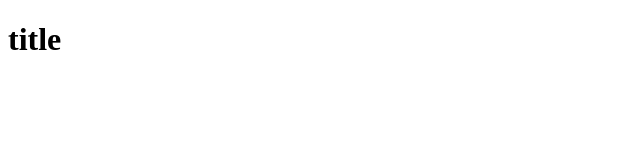
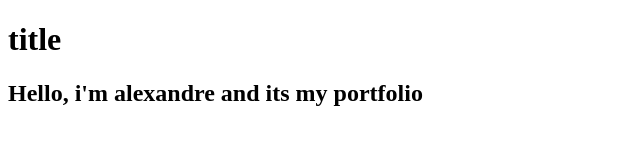
Before and after one commit to AlexandreLira/teste, a plain HTML site: page index.html in a window 1280 px wide. Shown: the whole page, without its empty margins (0-640 px from the left). Drawn offline with Linux system fonts and the light colour scheme.

Commit message:
adding subtitle to index

```diff
--- a/index.html
+++ b/index.html
@@ -8,5 +8,6 @@
 </head>
 <body>
     <h1>title</h1>
+    <h2>Hello, i'm alexandre and its my portfolio</h2>
 </body>
 </html>
```
